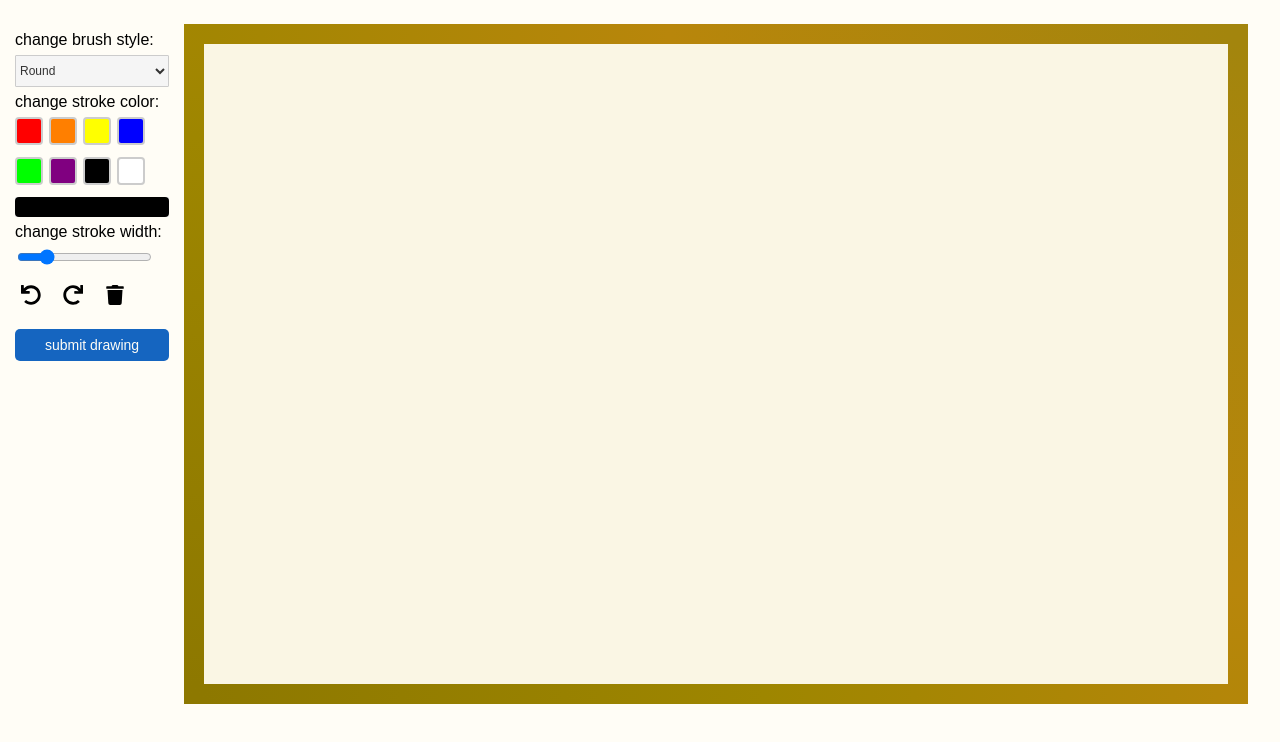
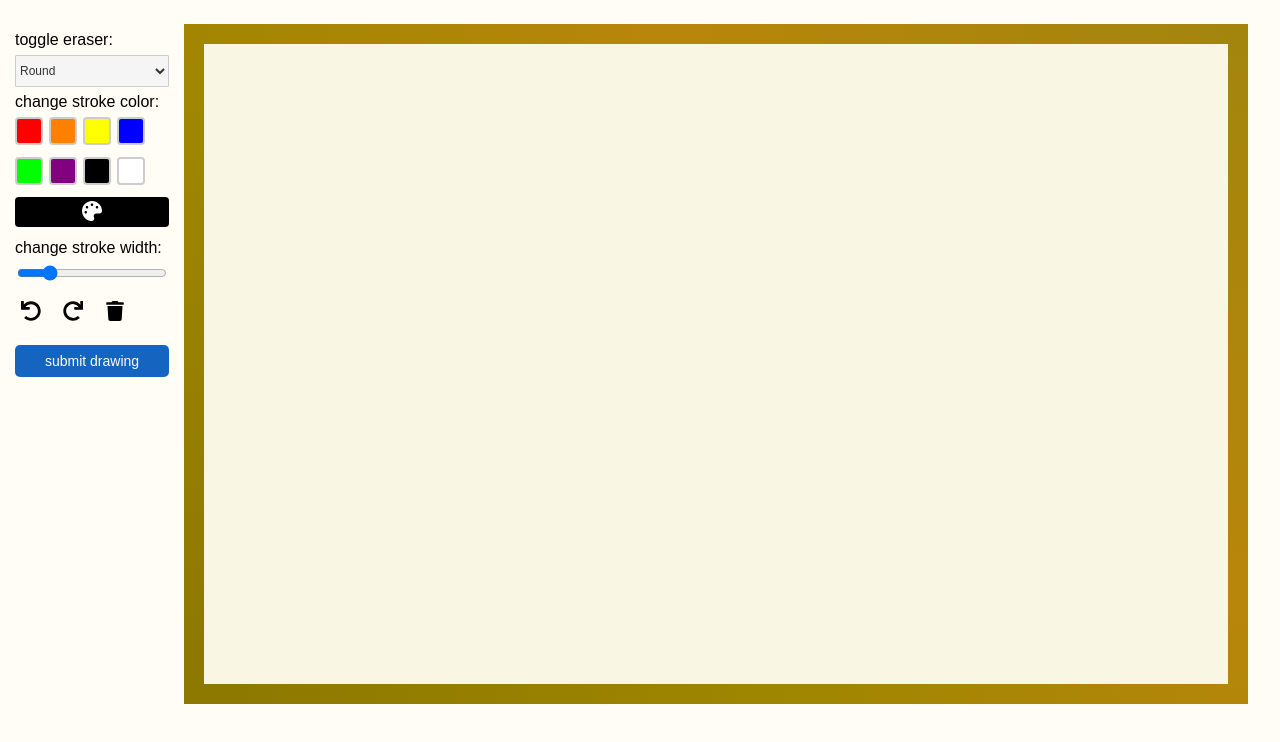
Before and after one commit to clairedraeger/art-project, a Next.js app in the folder art-project/: page / in a window 1280 px wide. Shown: the top 742 px of the page. Built offline with nearby package versions, Linux system fonts and the light colour scheme.

Commit message:
Changing style

```diff
--- a/art-project/src/app/globals.css
+++ b/art-project/src/app/globals.css
@@ -65,13 +65,34 @@ h1 {
   border-radius: 4px;
 }
 
+.color-picker-wrapper {
+  position: relative;
+  display: inline-block;
+}
+
+.color-picker-wrapper input[type="color"] {
+  border: none;
+  cursor: pointer;
+  min-height: 30px;
+}
+
+.color-picker-icon {
+  position: absolute;
+  top: 40%;
+  left: 50%;
+  transform: translate(-50%, -50%);
+  pointer-events: none;
+  color: #ffffff;
+  font-size: 18px;
+}
+
 #toolbar label {
   font-size: 16px;
   color: black;
 }
 
 #toolbar input {
-  width: 135px;
+  width: 150px;
   flex-shrink: 0;
 }
 
--- a/art-project/src/app/page.js
+++ b/art-project/src/app/page.js
@@ -1,7 +1,7 @@
 "use client";
 
 import { useEffect, useRef, useState } from "react";
-import { FaTrash, FaUndo, FaRedo } from 'react-icons/fa';
+import { FaTrash, FaUndo, FaRedo, FaPalette } from 'react-icons/fa';
 
 export default function Home() {
   const canvasRef = useRef(null);
@@ -251,13 +251,13 @@ export default function Home() {
       <div id="toolbar" ref={toolbarRef}>
         {/* <h1>Draw</h1> */}
         <div></div>
-        <label htmlFor="brush">change brush style:</label>
+        <label htmlFor="brush">toggle eraser:</label>
         <select id="brush" name="brush" onChange={handleBrushChange}>
           <option value="round">Round</option>
-          <option value="spray">Spray</option>
+          {/* <option value="spray">Spray</option>
           <option value="calligraphy">Calligraphy</option>
           <option value="fuzzy">Fuzzy</option>
-          <option value="paint">Paint Brush</option>
+          <option value="paint">Paint Brush</option> */}
           <option value="eraser">Eraser</option>
         </select>
         <label htmlFor="stroke">change stroke color:</label>
@@ -284,7 +284,16 @@ export default function Home() {
             ></div>
           ))}
         </div>
-        <input id="stroke" name="stroke" type="color" onChange={handleColorChange} />
+        <div className="color-picker-wrapper">
+          <input
+            id="stroke"
+            name="stroke"
+            type="color"
+            className="color-picker-block"
+            onChange={handleColorChange}
+          />
+          <FaPalette className="color-picker-icon" size={20}/>
+        </div>
         <label htmlFor="line-width">change stroke width:</label>
         <input
           id="line-width"
```
